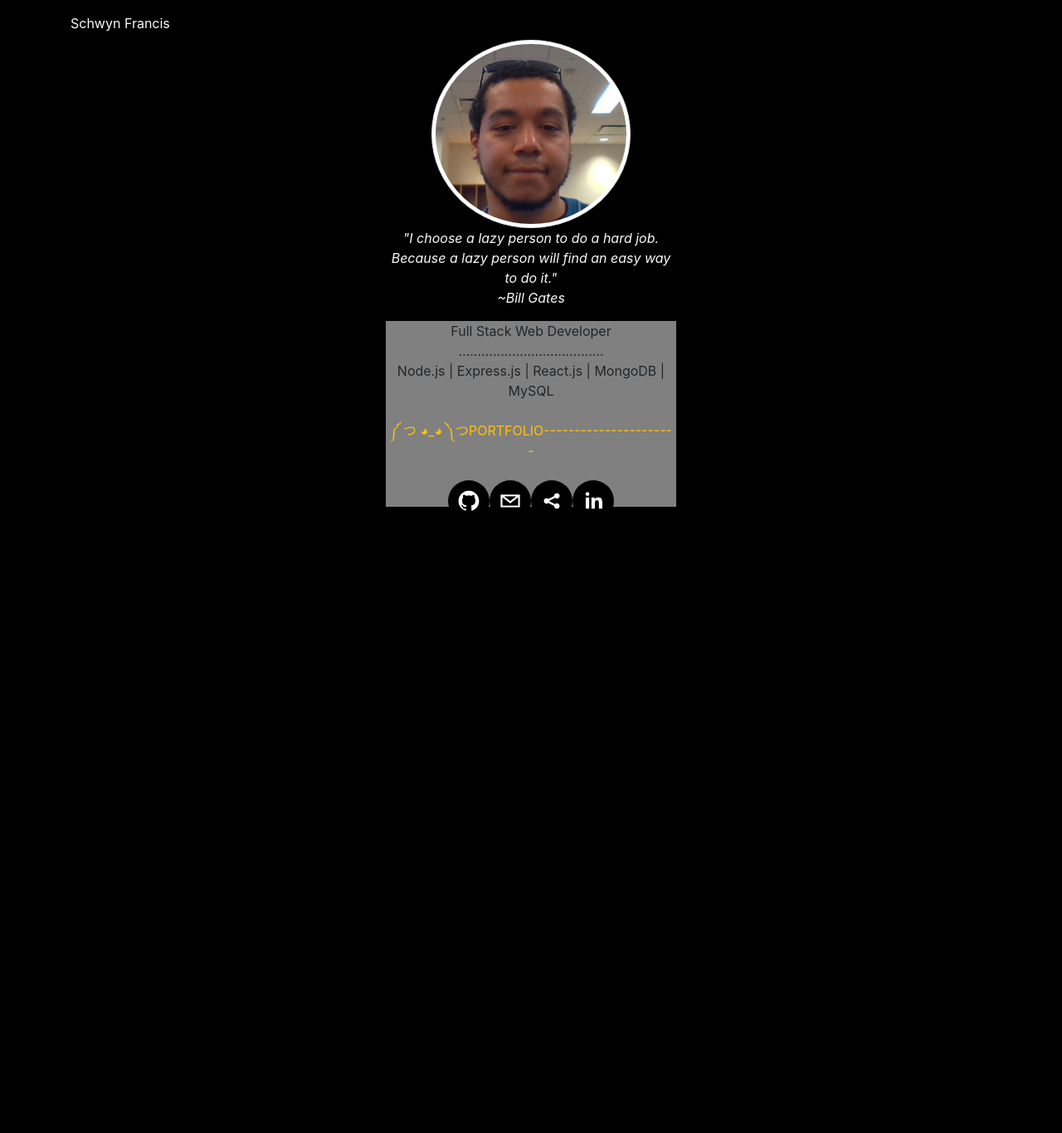
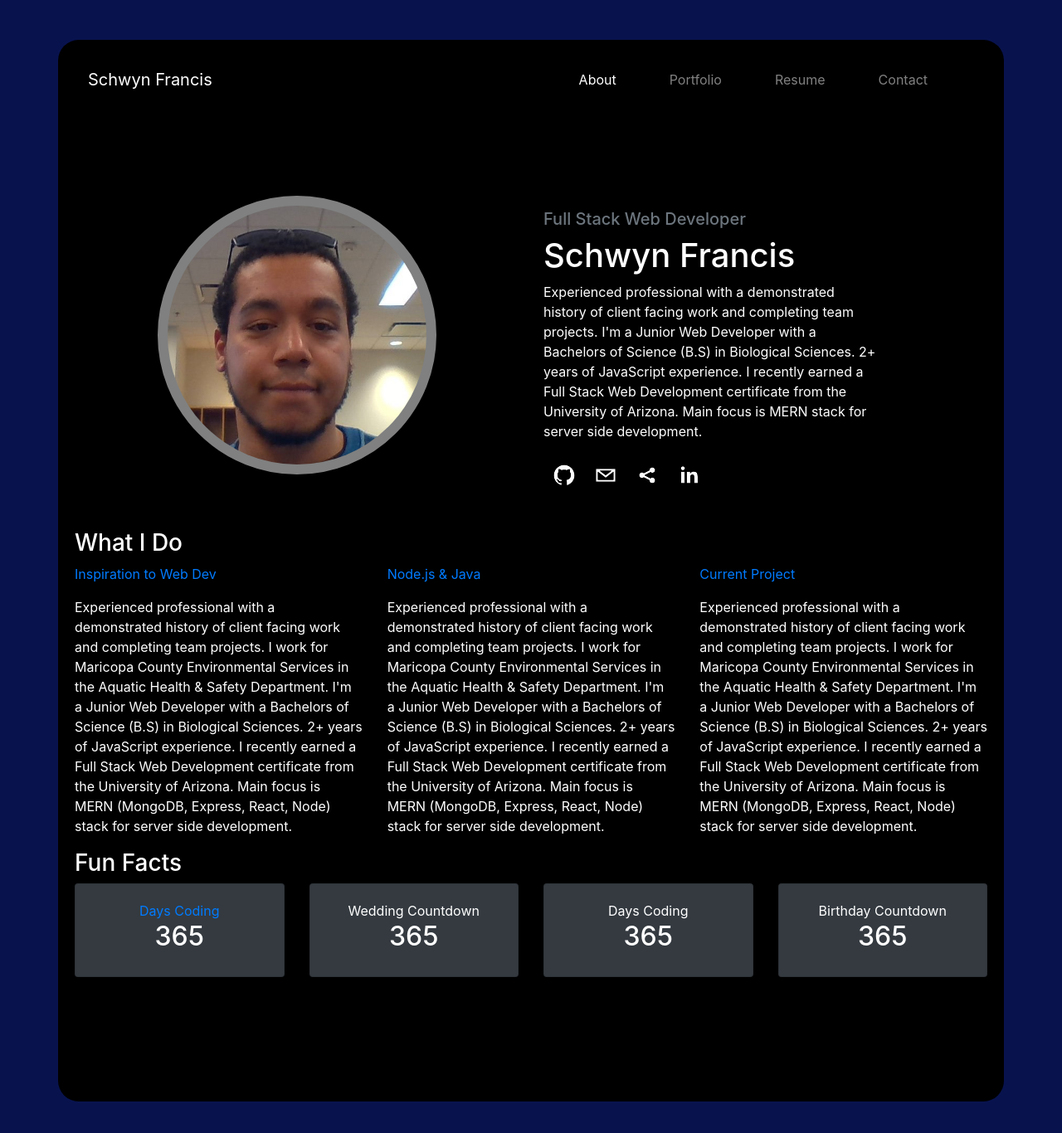
Before and after one commit to schwynf/portfolio, a React (Create React App) app in the folder client/: page / in a window 1280 px wide. Shown: the top 1366 px of the page at 83% size. Before the commit the page ends 800 px from the top, so only its background shows below. Built offline with nearby package versions, Linux system fonts and the light colour scheme; the HTML template or start-up script is replaced by a standard one.

Commit message:
2021 change

```diff
--- /dev/null
+++ b/client/src/component/Navbar.css
@@ -0,0 +1,7 @@
+.nav-item {
+    margin-right: 3rem;
+}
+
+.navbar-brand {
+    margin: 0rem;
+}
--- /dev/null
+++ b/client/src/component/Navbar.js
@@ -0,0 +1,27 @@
+import React, { useEffect, useState } from "react";
+import { SocialIcon } from 'react-social-icons';
+import "./Navbar.css"
+
+const Navbar = () => {
+    return (
+        <>
+            <nav className="navbar navbar-expand-lg navbar-dark">
+                {/* <SocialIcon bgColor="black" fgColor="white" target="_blank" url="https://github.com/schwynf" /> */}
+                <a className="navbar-brand" href="#">Schwyn Francis</a>
+                <button className="navbar-toggler" type="button" data-toggle="collapse" data-target="#navbarNavAltMarkup" aria-controls="navbarNavAltMarkup" aria-expanded="false" aria-label="Toggle navigation">
+                    <span className="navbar-toggler-icon"></span>
+                </button>
+                <div className="collapse navbar-collapse justify-content-end" id="navbarNavAltMarkup">
+                    <div className="navbar-nav">
+                        <a className="nav-item nav-link active" href="#">About<span class="sr-only">(current)</span></a>
+                        <a className="nav-item nav-link" href="#">Portfolio</a>
+                        <a className="nav-item nav-link" href="#">Resume</a>
+                        <a className="nav-item nav-link" href="#">Contact</a>
+                    </div>
+                </div>
+            </nav>
+        </>
+    )
+}
+
+export default Navbar;
--- a/client/src/index.css
+++ b/client/src/index.css
@@ -1,3 +1,3 @@
 body{
-    background-color: black;
+    background-color: rgb(8, 19, 78);
 }
--- /dev/null
+++ b/client/src/pages/Home.css
@@ -0,0 +1,55 @@
+.container {
+    background-color: black;
+    border-radius: 25px;
+    padding: 20px;
+    margin-top:3rem;
+    margin-bottom:3rem;
+}
+
+.intro{
+    height: 160vh;
+}
+
+#intro-content {
+    padding-top: 5rem;
+    padding-bottom: 2rem;
+}
+
+.intro-picture {
+    margin-top: 2rem;
+    background-color: grey;
+    /* background-color:grey; */
+    border: .5rem solid grey;
+}
+
+.intro-text{
+    color: white;
+    padding-top: 3rem;
+}
+
+.what-i-do-content{
+    color: white;
+    height: 20rem;
+}
+
+.interest{
+    color:white;
+}
+
+#pp{
+    padding-right: 8rem;
+}
+
+@media only screen and (max-height:700px){
+    .container{
+        border-radius: 0px;
+        margin-top: 0px;
+        margin-bottom: 0px;
+    }
+    .intro{
+        height: 420vh;
+    }
+    #pp{
+        padding-right: 0rem;
+    }
+}
--- a/client/src/pages/Home.js
+++ b/client/src/pages/Home.js
@@ -1,9 +1,13 @@
 import React, { useEffect, useState } from "react";
 import axios from "axios";
+import { SocialIcon } from 'react-social-icons';
+import Navbar from "../component/Navbar"
+import profilePic from "../images/profilePic.jpg"
 import HomePicture from "../component/HomePicture"
 import HomeDescription from "../component/HomeDescription"
 import ContactModal from "../component/ContactModal"
 import EmailModal from "../component/EmailModal"
+import "./Home.css"
 
 const Home = () => {
 
@@ -22,28 +26,75 @@ const Home = () => {
             }).catch((error) => { console.log(error) })
         }
     };
-
     return (
         <>
-            <div className="container">
-                <div className="text-light mt-3">Schwyn Francis</div>
-                <div className="row text-light mt-2">
-                    <div className="col-lg-4"></div>
-                    <div className="col-lg-4">
-                        <HomePicture/>
+            <div className="container intro">
+                <Navbar></Navbar>
+                <div className="row" id="intro-content">
+                    <div className="col-sm-6 intro-img text-center">
+                        <img src={profilePic} style={{ width: "21rem", height: "21rem" }} className="img-thumbnail img-fluid shadow-lg rounded-circle intro-picture" alt="Profile Img"></img>
                     </div>
-                    <div className="col-lg-4"></div>
+                    <div className="col-sm-6 text-left intro-text pb-2">
+                        <h5 className="text-secondary">Full Stack Web Developer</h5>
+                        <h1>Schwyn Francis</h1>
+                        <p id="pp">Experienced professional with a demonstrated history of client facing work and completing team projects. I'm a Junior Web Developer with a Bachelors of Science (B.S) in Biological Sciences. 2+ years of JavaScript experience. I recently earned a Full Stack Web Development certificate from the University of Arizona. Main focus is MERN stack for server side development.</p>
+                        <div className="text-left">
+                            <SocialIcon bgColor="black" fgColor="white" target="_blank" url="https://github.com/schwynf" />
+                            <a href="" data-toggle="modal" data-target="#exampleModal2" data-whatever="@mdo"><SocialIcon bgColor="black" fgColor="white" network="email" /></a>
+                            <a href="" data-toggle="modal" data-target="#exampleModal" ><SocialIcon bgColor="black" fgColor="white" network="" /></a>
+                            <SocialIcon bgColor="black" fgColor="white" target="_blank" url="https://www.linkedin.com/in/schwyn-francis-5a47a9199/" />
+                        </div>
+                    </div>
                 </div>
                 <div className="row">
-                    <div className="col-lg-4"></div>
-                    <div className="col-lg-4">
-                        <HomeDescription/>
+                    <div className="col-sm-12 interest"><h3>What I Do</h3></div>
+                </div>
+                <div className="row text-white">
+                    <div className="col-sm-4"><p className="text-primary">Inspiration to Web Dev</p><p>Experienced professional with a demonstrated history of client facing work and completing team projects. I work for Maricopa County Environmental Services in the Aquatic Health & Safety Department. I'm a Junior Web Developer with a Bachelors of Science (B.S) in Biological Sciences. 2+ years of JavaScript experience. I recently earned a Full Stack Web Development certificate from the University of Arizona. Main focus is MERN (MongoDB, Express, React, Node) stack for server side development.</p></div>
+                    <div className="col-sm-4"><p className="text-primary">Node.js & Java </p><p>Experienced professional with a demonstrated history of client facing work and completing team projects. I work for Maricopa County Environmental Services in the Aquatic Health & Safety Department. I'm a Junior Web Developer with a Bachelors of Science (B.S) in Biological Sciences. 2+ years of JavaScript experience. I recently earned a Full Stack Web Development certificate from the University of Arizona. Main focus is MERN (MongoDB, Express, React, Node) stack for server side development.</p></div>
+                    <div className="col-sm-4"><p className="text-primary">Current Project</p><p>Experienced professional with a demonstrated history of client facing work and completing team projects. I work for Maricopa County Environmental Services in the Aquatic Health & Safety Department. I'm a Junior Web Developer with a Bachelors of Science (B.S) in Biological Sciences. 2+ years of JavaScript experience. I recently earned a Full Stack Web Development certificate from the University of Arizona. Main focus is MERN (MongoDB, Express, React, Node) stack for server side development.</p></div>
+                </div>
+                <div className="row">
+                    <div className="col-sm-12 interest"><h3>Fun Facts</h3></div>
+                </div>
+                <div className="row text-white text-center">
+                    <div className="col-sm-3">
+                        <div className="card bg-dark">
+                            <div className="card-body text-primary">
+                                Days Coding
+                                <h2 className="text-white">365</h2>
+                            </div>
+                        </div>
                     </div>
-                    <div className="col-lg-4"></div>
+                    <div className="col-sm-3">
+                        <div className="card bg-dark">
+                            <div className="card-body">
+                                Wedding Countdown
+                                <h2>365</h2>
+                            </div>
+                        </div>
+                    </div>
+                    <div className="col-sm-3">
+                        <div className="card bg-dark">
+                            <div className="card-body">
+                                Days Coding
+                                <h2>365</h2>
+                            </div>
+                        </div>
+                    </div>
+                    <div className="col-sm-3">
+                        <div className="card bg-dark">
+                            <div className="card-body">
+                                Birthday Countdown
+                                <h2>365</h2>
+                            </div>
+                        </div>
+                    </div>
                 </div>
+
+                <EmailModal></EmailModal>
             </div>
-            <EmailModal/>
-            <ContactModal/>
+
         </>
     )
 }
```
